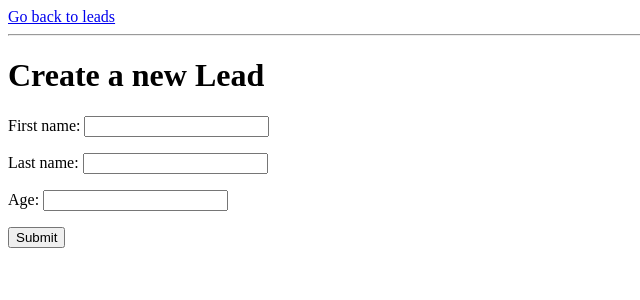
After one commit to anonymous-oracle/my-django-crm, a Django app: page /leads/create/ in a window 1280 px wide. The commit adds this page. Shown: the top 300 px of the page, without its empty margins (0-640 px from the left). Run offline with Django 5.2, Linux system fonts and the light colour scheme.

Commit message:
added a lead creation form

```diff
--- /dev/null
+++ b/leads/forms.py
@@ -0,0 +1,6 @@
+from django import forms
+
+class LeadForm(forms.Form):
+    first_name = forms.CharField()
+    last_name = forms.CharField()
+    age = forms.IntegerField(min_value=0)
--- /dev/null
+++ b/leads/templates/leads/lead_create.html
@@ -0,0 +1,18 @@
+<!DOCTYPE html>
+<html lang="en">
+<head>
+    <meta charset="UTF-8">
+    <meta name="viewport" content="width=device-width, initial-scale=1.0">
+    <title>Document</title>
+</head>
+<body>
+    <a href="/leads">Go back to leads</a>
+    <hr>
+    <h1>Create a new Lead</h1>
+    <form method="POST" action="/leads/create/">
+        {% csrf_token %}
+        {{ form.as_p }}
+        <button type="submit">Submit</button>
+    </form>
+</body>
+</html>
--- a/leads/templates/leads/lead_list.html
+++ b/leads/templates/leads/lead_list.html
@@ -21,12 +21,11 @@
     <!-- <p>This is a custom HTML template</p> -->
 
     <h2>Here are your leads</h2>
-    <ul>
         {% for lead in leads %}
             <div class="lead">
-                <li>{{ lead }}</li>
+                <!-- the alternative href can also be href="/leads/{{ lead.pk }}; a forward slash at the start will indicate an absolute path" -->
+                <a href="{{ lead.pk }}">{{ lead.first_name }} {{ lead.last_name }}</a>
             </div>
         {% endfor %}
-    </ul>
 </body>
 </html>
--- a/leads/urls.py
+++ b/leads/urls.py
@@ -1,9 +1,11 @@
 from django.urls import path
-from .views import lead_list, second_home_page
+from . import views
 
 app_name = 'leads'
 
 urlpatterns = [
-    path('', lead_list, name='leads-home'),
-    path('second/', second_home_page, name='leads-second-home'),
+    path('', views.lead_list, name='leads-home'),
+    path('second/', views.second_home_page, name='leads-second-home'),
+    path('<int:pk>/', views.lead_detail, name='leads-detail'),
+    path('create/', views.lead_create, name='leads-create')
 ]
--- a/leads/views.py
+++ b/leads/views.py
@@ -1,6 +1,7 @@
-from django.shortcuts import render
+from django.shortcuts import render, redirect
 from django.http import HttpRequest, HttpResponse
-from .models import Lead
+from .models import Lead, Agent
+from . import forms
 
 # Create your views here.
 def lead_list(request: HttpRequest):
@@ -19,3 +20,28 @@ def lead_list(request: HttpRequest):
 
 def second_home_page(request: HttpRequest):
     return render(request=request, template_name='second_page.html')
+
+def lead_detail(request: HttpRequest, pk):
+    lead = Lead.objects.get(id=pk)
+    context = {
+        "lead": lead
+    }
+    return render(request=request, template_name='leads/lead_detail.html', context=context)
+
+def lead_create(request: HttpRequest):
+    if request.method.lower() == 'post':
+        form = forms.LeadForm(request.POST)
+        if form.is_valid():
+            Lead.objects.create(agent = Agent.objects.first(), **form.cleaned_data)
+            return redirect('/leads')
+            # return HttpResponse(f"Created a lead for {form.cleaned_data.get('first_name')}")
+    elif request.method.lower() == 'get':
+        context = {
+            "form": forms.LeadForm()
+        }
+        return render(request=request, template_name='leads/lead_create.html', context = context)
+    else:
+        response = HttpResponse()
+        response.status_code = 404
+        response.content = "<h1>Not found</h1>"
+        return response
```
Also changed, not shown: leads/templates/leads/lead_detail.html (added, +14 -0 lines).
